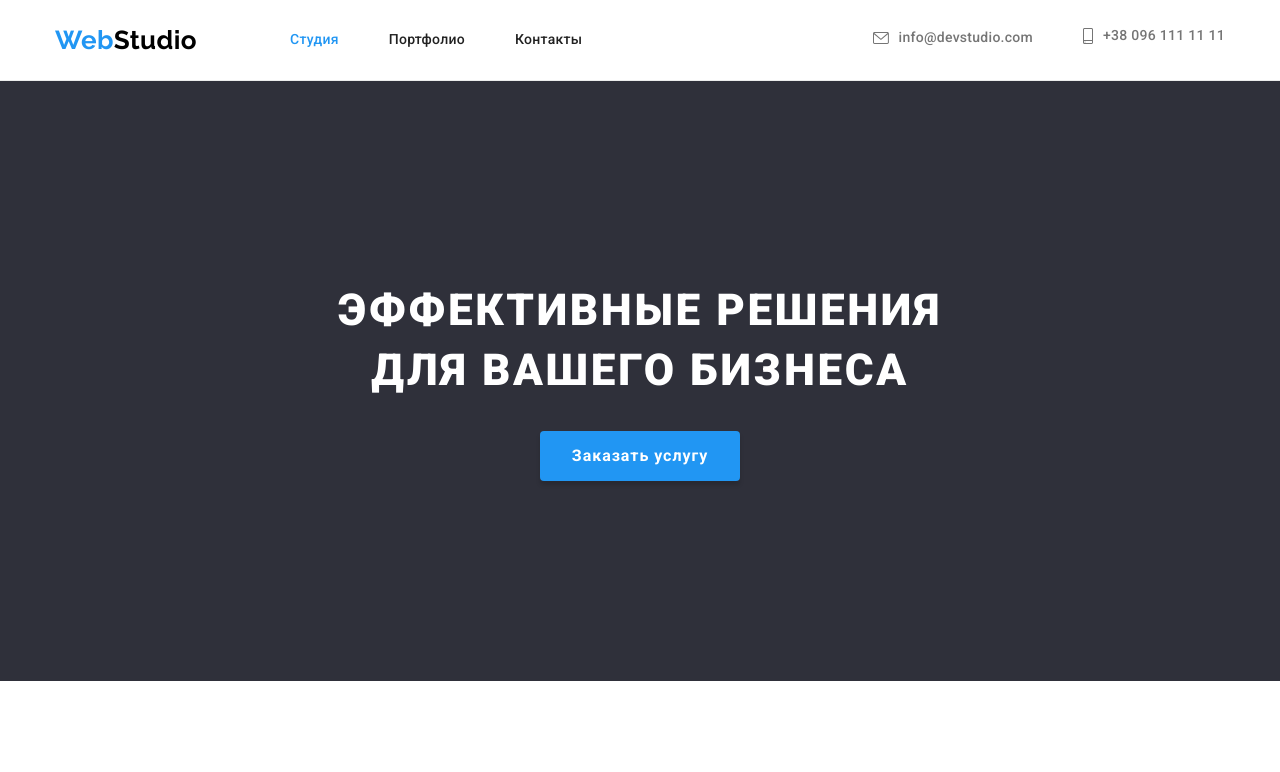
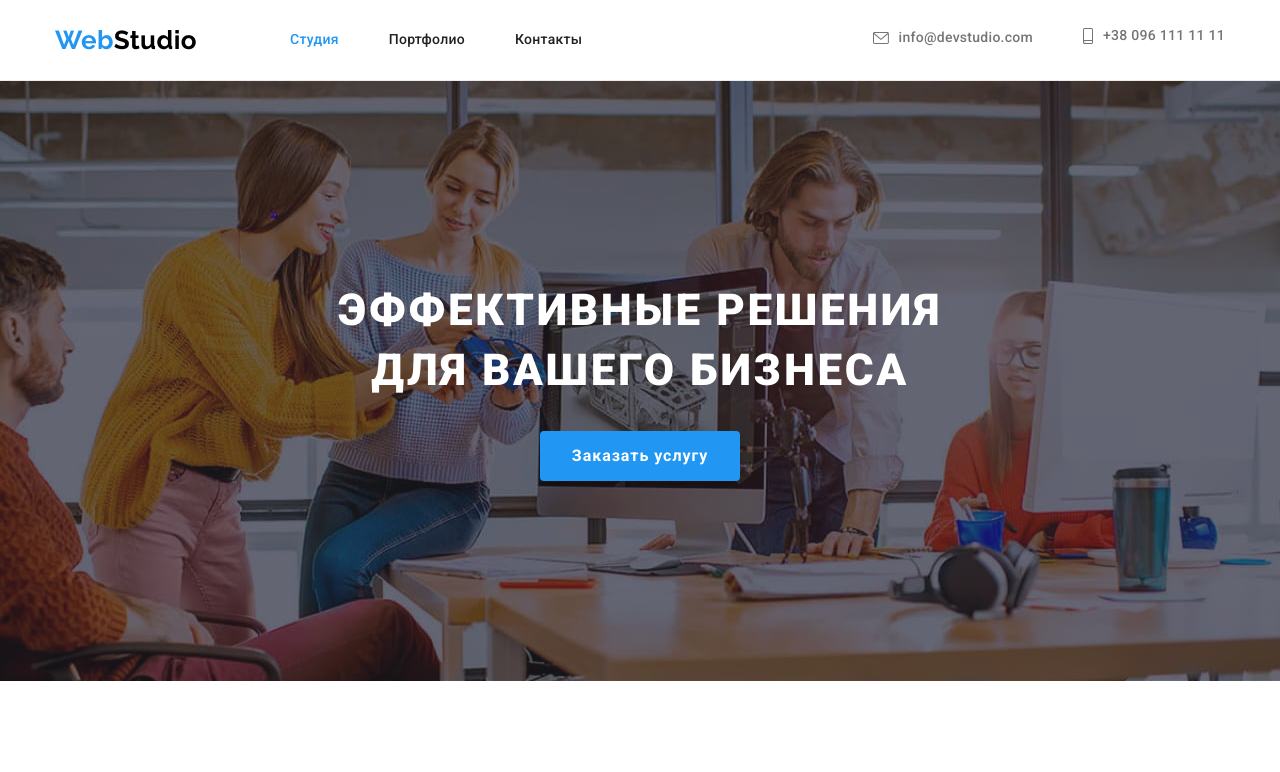
Before and after one commit to dasha-musienko/goit-markup-hw-04, a plain HTML site: page index.html in a window 1280 px wide. Shown: the top 772 px of the page. Drawn offline with nearby package versions, Linux system fonts and the light colour scheme.

Commit message:
Update style.css

```diff
--- a/css/style.css
+++ b/css/style.css
@@ -153,7 +153,7 @@ p {
       rgba(47, 48, 58, 0.4),
       rgba(47, 48, 58, 0.4)
     ),
-    url(./images/img_background.jpeg);
+    url(../images/img_background.jpeg);
   background-repeat: no-repeat;
   background-size: cover;
   background-position: center;
```
